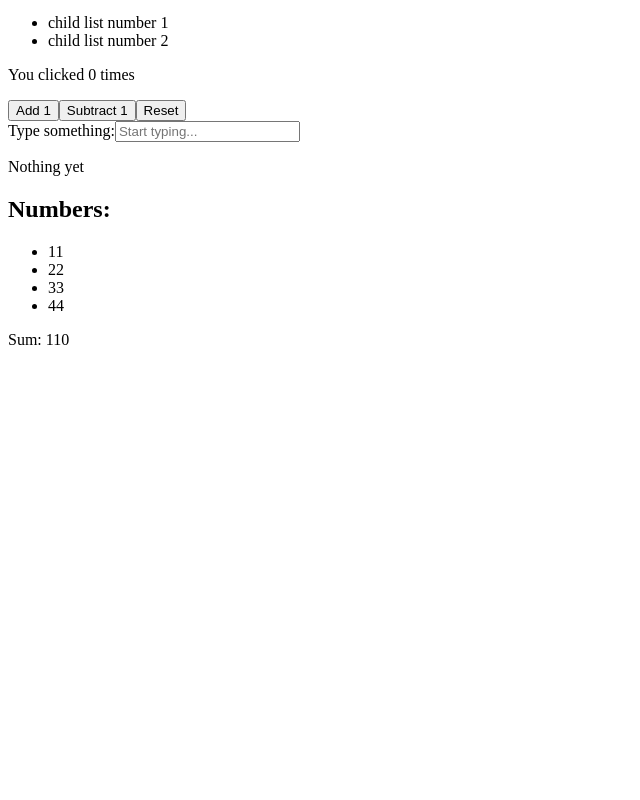
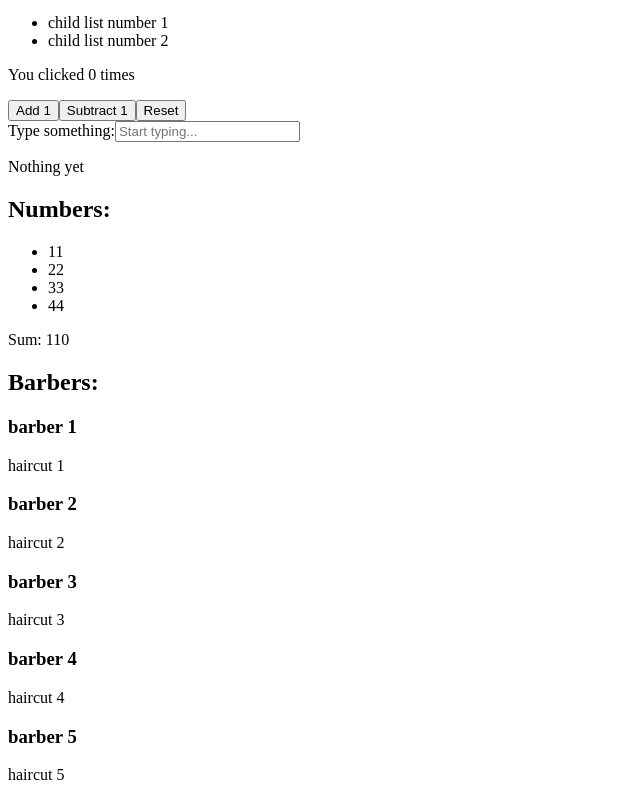
Before and after one commit to gabrielsantosdelima/frontend-studies, a React (Vite) app in the folder react-studies/: page / in a window 1280 px wide. Shown: the part 222-1022 px from the top of the page, without its empty margins (0-640 px from the left). Before the commit the page ends 800 px from the top, so only its background shows below. Built offline with nearby package versions, Linux system fonts and the light colour scheme.

Commit message:
feat(RenderingList): render list with mapped cards

```diff
--- a/react-studies/src/App.tsx
+++ b/react-studies/src/App.tsx
@@ -3,6 +3,7 @@ import { Card } from './components/Card';
 import { Counter } from './components/Counter';
 import { TextMirror } from './components/TextMirror';
 import { SumList } from './components/SumList';
+import { RenderingList } from './components/RenderingList';
 
 function App() {
   return (
@@ -24,6 +25,8 @@ function App() {
       <TextMirror/>
 
       <SumList/>
+
+      <RenderingList/>
     </>
   )
 }
--- /dev/null
+++ b/react-studies/src/components/RenderingList.tsx
@@ -0,0 +1,44 @@
+import { useState } from "react";
+
+interface Barber {
+    id: number;
+    name: string;
+    specialty: string;
+}
+
+interface BarberCardProps {
+    barber: Barber;
+}
+
+const initialBarbers:  Barber[] = [
+    {id: 1, name: 'barber 1', specialty: 'haircut 1'},
+    {id: 2, name: 'barber 2', specialty: 'haircut 2'},
+    {id: 3, name: 'barber 3', specialty: 'haircut 3'},
+    {id: 4, name: 'barber 4', specialty: 'haircut 4'},
+    {id: 5, name: 'barber 5', specialty: 'haircut 5'},
+];
+
+function BarberCard({barber} : BarberCardProps) {
+    return (
+        <article>
+            <h3>{barber.name}</h3>
+            <p>{barber.specialty}</p>
+        </article>
+    )
+}
+
+
+export function RenderingList() {
+    const [barbers] = useState<Barber[]>(initialBarbers);
+
+    return(
+        <section>
+            <h2>Barbers: </h2>
+            <div>
+                {barbers.map((barber) =>
+                    <BarberCard key={barber.id} barber={barber}/>
+                )}
+            </div>
+        </section>
+    )
+}
```
Also changed, not shown: 1 other file (tests, documents, lock files or other folders).
